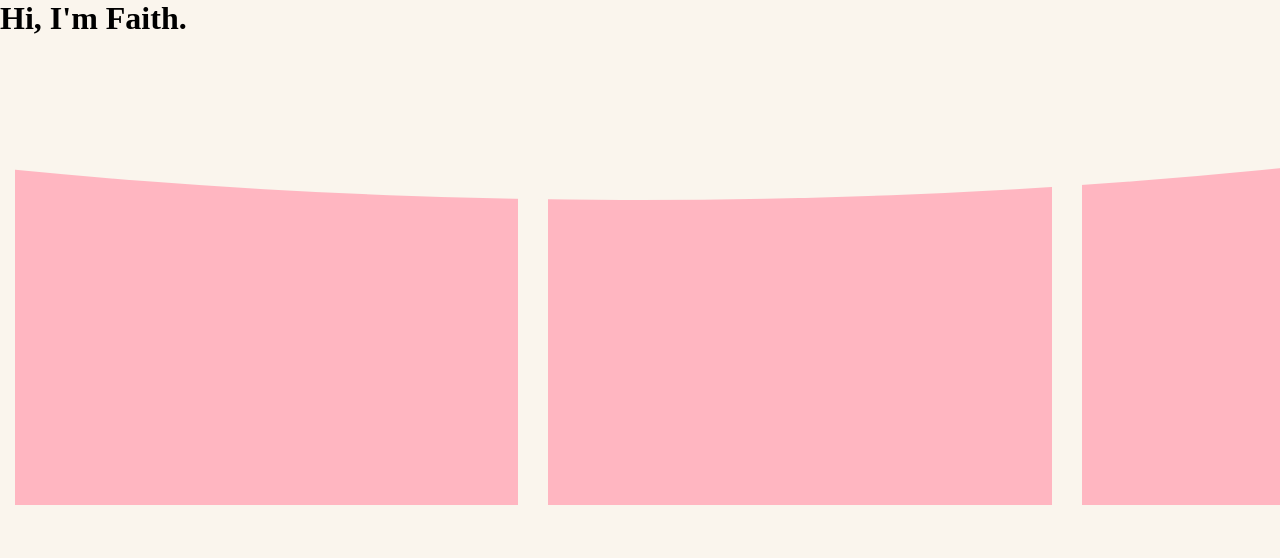
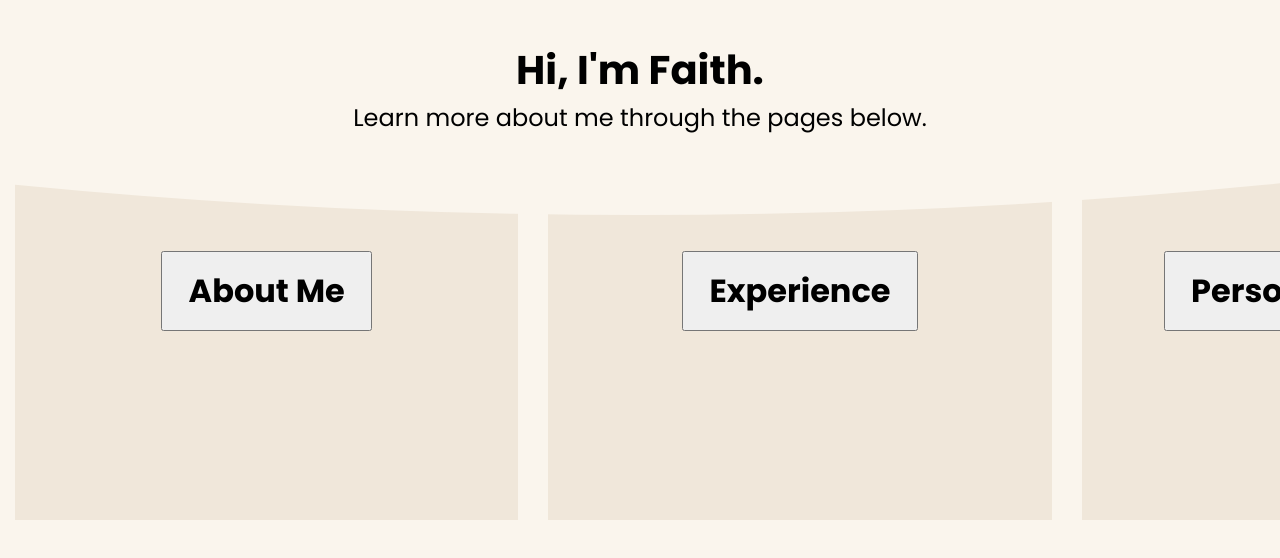
Before and after one commit to f-tong/faiths-personal-website, a plain HTML site: page index.html in a window 1280 px wide. Drawn offline with Linux system fonts and the light colour scheme.

Commit message:
font styling and centering

```diff
--- a/index.html
+++ b/index.html
@@ -6,26 +6,36 @@
         <meta charset="UTF-8">
         <meta name="viewport" content="width=device-width, initial-scale=1.0">
         <title>Faith's Personal Website</title>
+        <link rel="preconnect" href="https://fonts.googleapis.com">
+        <link rel="preconnect" href="https://fonts.gstatic.com" crossorigin>
+        <link href="https://fonts.googleapis.com/css2?family=Poppins:wght@400;700&display=swap" rel="stylesheet">
         <link rel="stylesheet" href="style.css">
     </head>
 
     <body>
 
         <div class="title">
-            <h1>Hi, I'm Faith.</h1>
+            <h1 class="poppins-bold">Hi, I'm Faith.</h1>
+            <p class="poppins-regular">Learn more about me through the pages below.</p>
         </div>
 
         <div class="carousel">
             <div class="main">
                 <div class="outer">
                     <div class="inner">
-                        <div class="slide"> </div>
+                        <div class="slide">
+                            <button class="poppins-bold">About Me</button>
+                        </div>
                     </div>
                     <div class="inner">
-                        <div class="slide"> </div>
+                        <div class="slide">
+                            <button class="poppins-bold">Experience</button>
+                        </div>
                     </div>
                     <div class="inner">
-                        <div class="slide"> </div>
+                        <div class="slide">
+                            <button class="poppins-bold">Personal Projects</button>
+                        </div>
                     </div>
                     <div class="inner">
                         <div class="slide"> </div>
--- a/style.css
+++ b/style.css
@@ -8,6 +8,7 @@ body {
     width: 100%;
     height: 100vh;
     background-color: #faf5ed;
+    text-align: center;
 }
 
 .carousel {
@@ -20,7 +21,6 @@ body {
     position: relative;
     width: 100%;
     height: 50vh;
-    margin-top: 15vh;
     overflow: hidden;
 }
 
@@ -60,6 +60,10 @@ body {
    aspect-ratio: 4 / 3;
 }
 
+.slide * {
+    margin-top: 20%;
+}
+
 .slide img {
     width: 100%;
     height: 100%;
@@ -70,10 +74,37 @@ body {
     width: 100%;
     height: 100%;
     border: 15px solid #faf5ed;
-    background-color: lightpink;
+    background-color: #f0e7da;
 }
 
 .title {
-    position: absolute;
+    position: relative;
     z-index: 5;
+    margin-top: 5vh;
+    padding-left: 5%;
+    padding-right: 5%;
+    font-size: 3vh;
 }
+
+.title h1 {
+    font-size: 5vh;
+}
+
+.poppins-regular {
+    font-family: "Poppins", serif;
+    font-weight: 400;
+    font-style: normal;
+  }
+
+  .poppins-bold {
+    font-family: "Poppins", serif;
+    font-weight: 700;
+    font-style: normal;
+  }
+
+  button {
+    height: 10vh;
+    font-size: 4vh;
+    padding-left: 5%;
+    padding-right: 5%;
+  }
```
